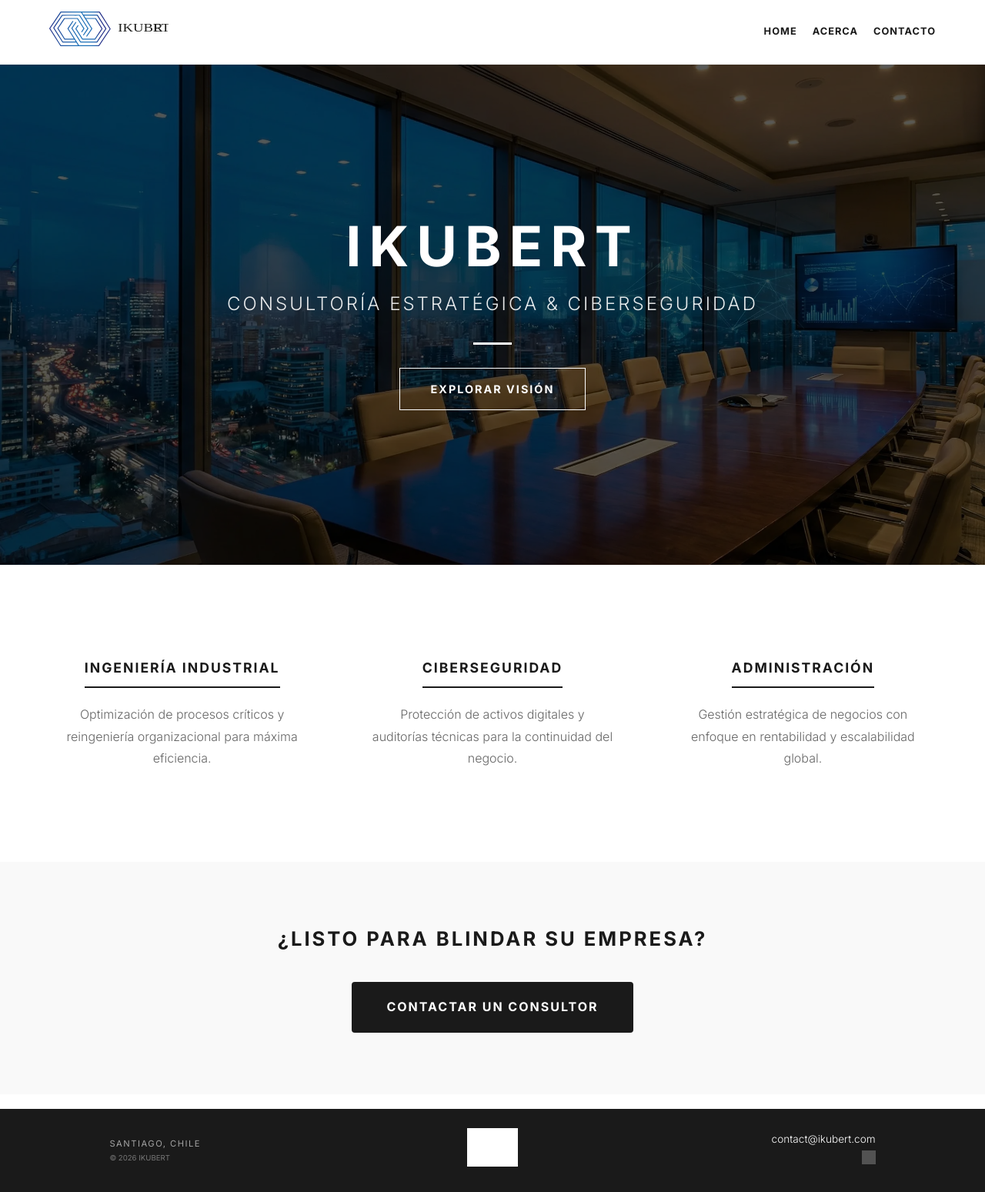
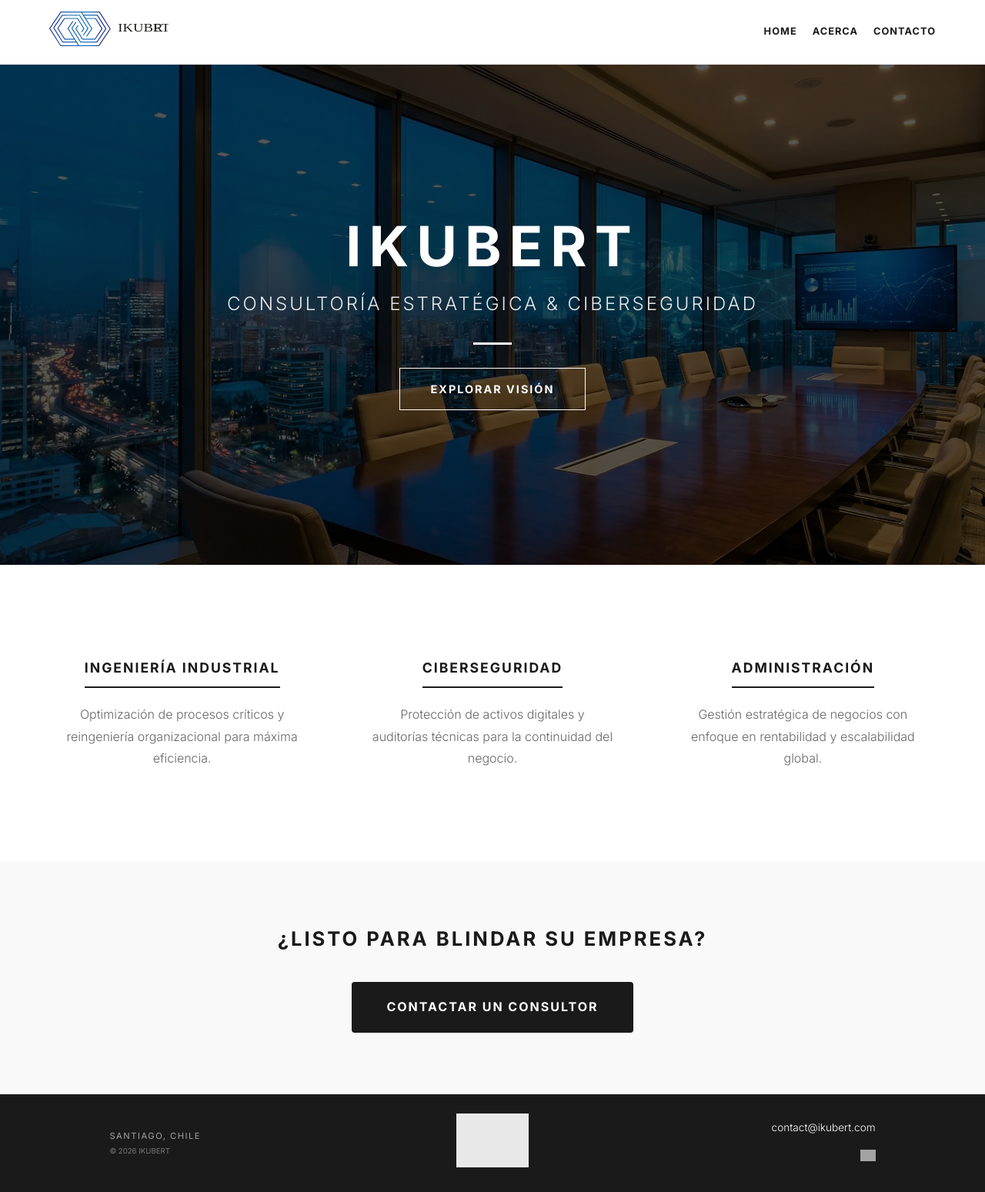
Before and after one commit to IKUBERT/ikubert.github.io, a Jekyll site: the page built from index.html, in a window 1280 px wide. Shown: the whole page at 77% size. Built offline with Jekyll 4.4.1, drawn with Linux system fonts in a browser that asks for light colours; grey boxes are pictures that could not be loaded.

Commit message:
Update default.html

```diff
--- a/_layouts/default.html
+++ b/_layouts/default.html
@@ -6,12 +6,8 @@
     <title>{% if page.title %}{{ page.title }}{% else %}IKUBERT{% endif %}</title>
 
     <link rel="icon" type="image/svg+xml" href="{{ site.baseurl }}/src/logo-ikubert.svg">
-
-    <meta name="description" content="IKUBERT: Consultoría estratégica avanzada en Ingeniería Civil Industrial y Ciberseguridad.">
-    <meta property="og:image" content="{{ site.baseurl }}/src/logo-ikubert-abajo.svg">
-
     <link href="https://fonts.googleapis.com/css2?family=Inter:wght@300;400;700&display=swap" rel="stylesheet">
-    <link rel="stylesheet" href="{{ site.baseurl }}/style.css?v=3.0">
+    <link rel="stylesheet" href="{{ site.baseurl }}/style.css?v=4.0">
 </head>
 <body class="sticky-wrapper">
 
@@ -40,14 +36,14 @@
             </div>
 
             <div class="footer-col center">
-                <img src="{{ site.baseurl }}/src/logo-ikubert-abajo.svg" alt="IKUBERT" class="footer-logo-img" style="height: 50px !important; width: auto; filter: brightness(0) invert(1);">
+                <img src="{{ site.baseurl }}/src/logo-ikubert-abajo.svg" alt="IKUBERT" class="footer-logo-img" style="height: 65px; filter: brightness(0) invert(1); opacity: 0.9;">
             </div>
 
             <div class="footer-col right">
                 <a href="mailto:contact@ikubert.com" class="footer-mail">contact@ikubert.com</a>
-                <div class="social-wrapper">
+                <div class="social-wrapper" style="margin-top: 10px;">
                     <a href="https://www.linkedin.com/company/ikubert" target="_blank">
-                        <img src="https://cdn-icons-png.flaticon.com/512/174/174857.png" alt="LinkedIn IKUBERT" class="linkedin-mini" style="width: 18px; filter: invert(1); opacity: 0.8;">
+                        <img src="https://cdn-icons-png.flaticon.com/512/174/174857.png" alt="LinkedIn IKUBERT" style="width: 20px; filter: brightness(0) invert(1); opacity: 0.6;">
                     </a>
                 </div>
             </div>
```
